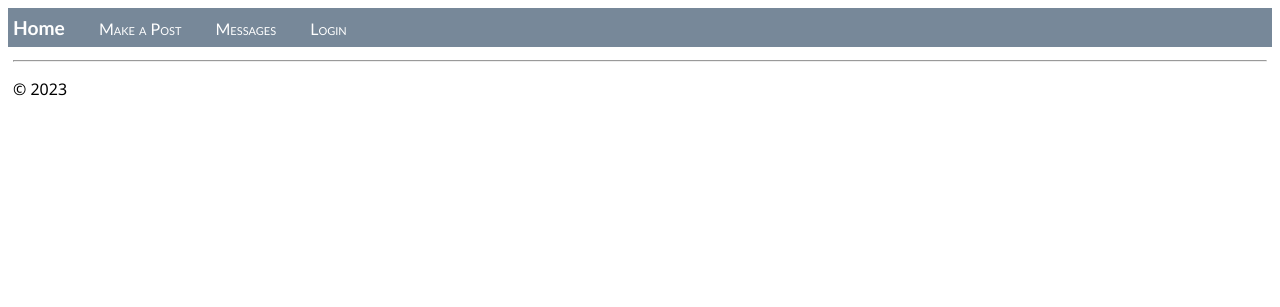
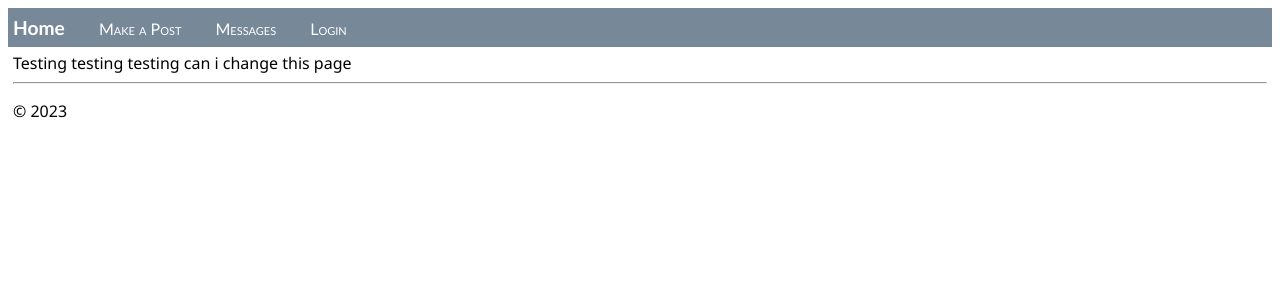
Before and after one commit to NickOtt/CSDS395_Project, a Django app: page /post/ in a window 1280 px wide. Shown: the top 307 px of the page. Run offline with Django 4.2, Linux system fonts and the light colour scheme.

Commit message:
changed text on listing page

```diff
--- a/ecommerce_site/templates/ecommerce_site/post.html
+++ b/ecommerce_site/templates/ecommerce_site/post.html
@@ -3,5 +3,5 @@
 Post an Item
 {% endblock %}
 {% block content %}
-
+Testing testing testing can i change this page
 {% endblock %}
```
